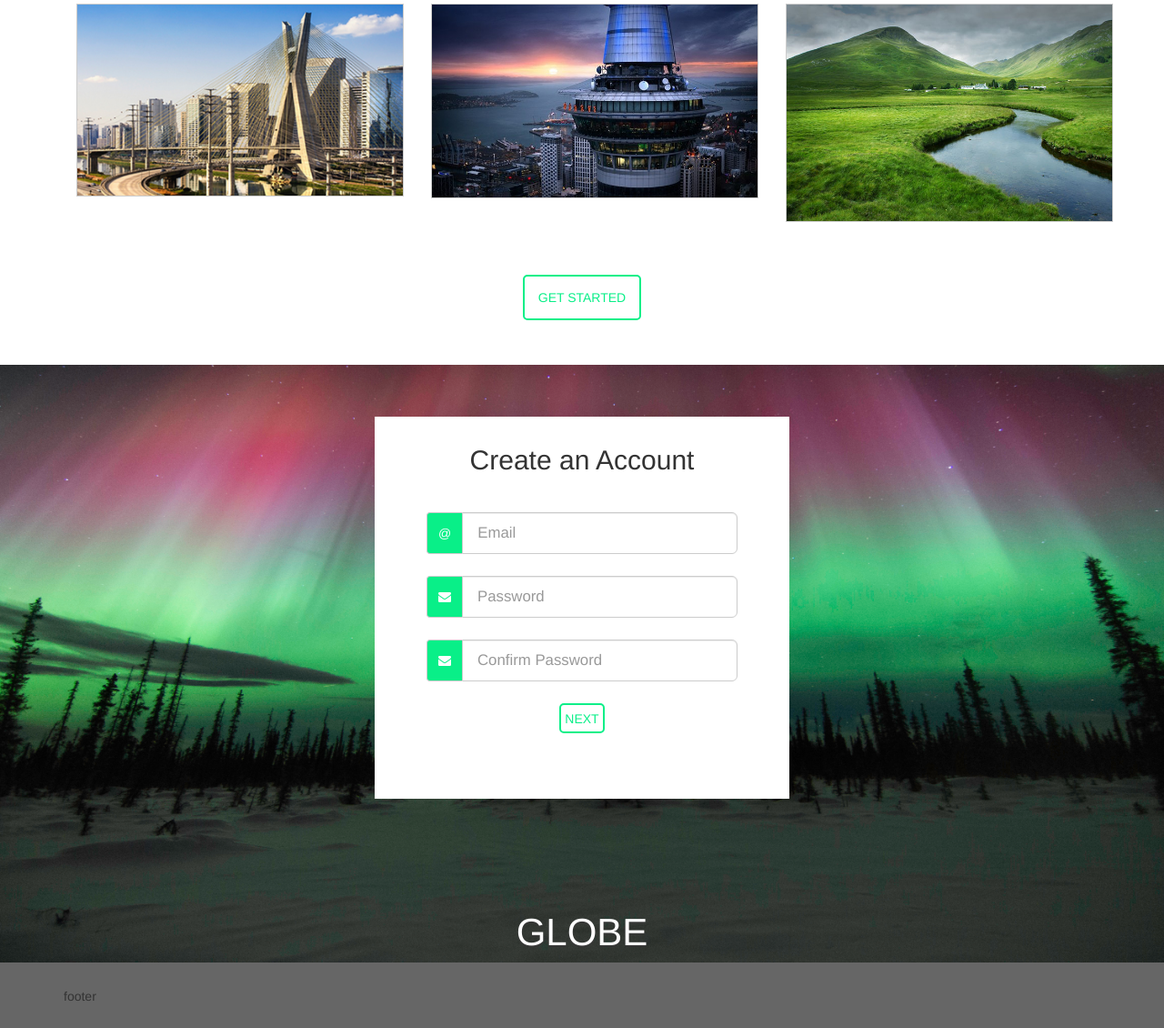
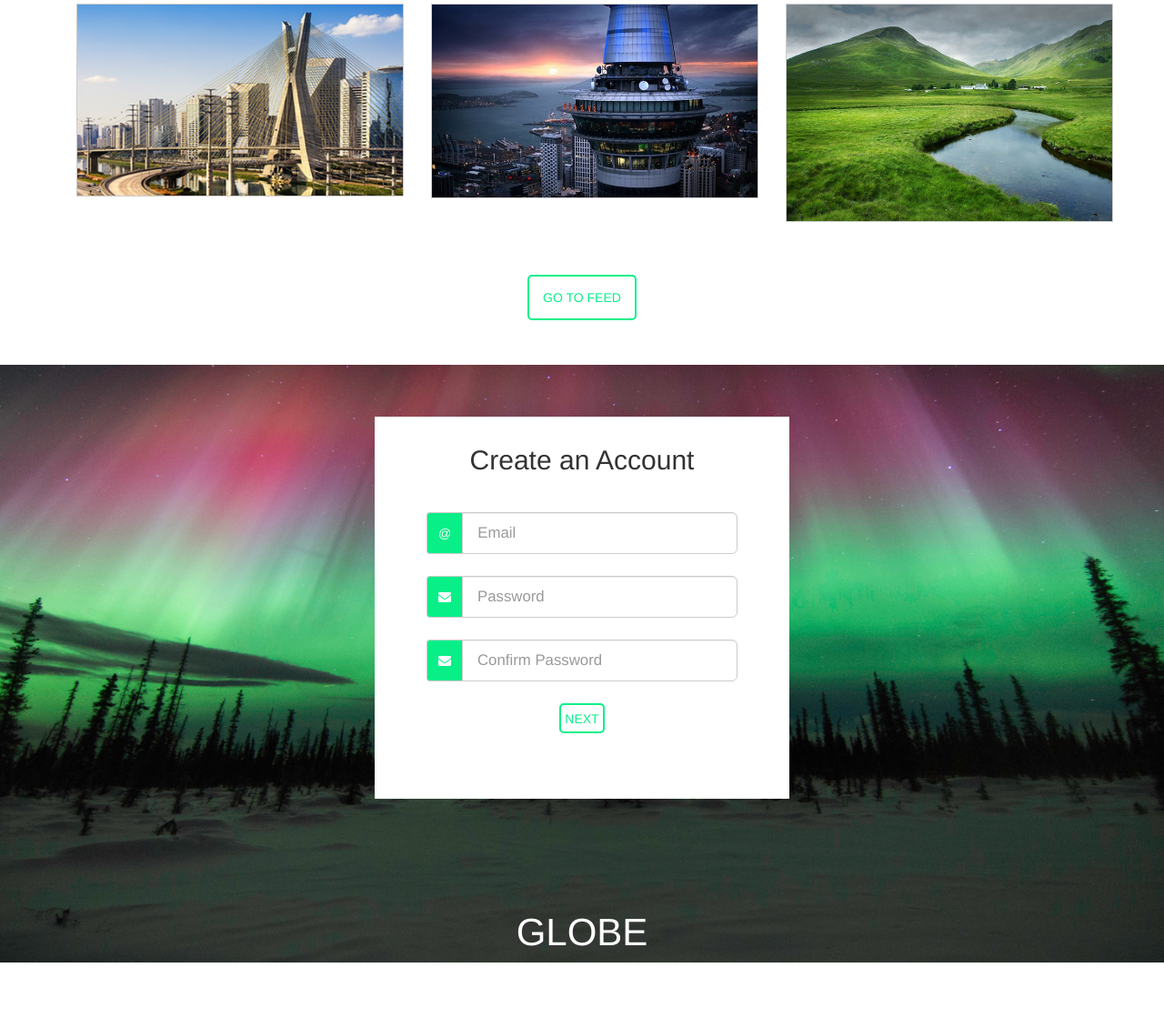
Before and after one commit to JoshIsReallyGoodAtGit/set09103_cw2, a Flask app: page / in a window 1280 px wide. Shown: the part 947-2077 px from the top of the page at 91% size. After the commit the page ends 2005 px from the top, so only its background shows below. Run offline with Flask 2, Linux system fonts and the light colour scheme; some libraries are stand-ins or nearby versions; some web fonts are replaced.

Commit message:
tidied up markup and added support for web fonts

```diff
--- a/templates/index.html
+++ b/templates/index.html
@@ -16,6 +16,8 @@
                 <!--remodal-->
         <link href="/static/css/remodal.css" rel="stylesheet">
       <link href="/static/css/remodal-default-theme.css" rel="stylesheet">
+        <link href="/static/fonts/Montserrat-Regular.otf" rel="application/font-sfnt">
+         <link href="/static/fonts/Montserrat-Light.otf" rel="application/font-sfnt">
   </head>
 <body>
       <div class="row"><!--NavBar-->
@@ -67,7 +69,7 @@
                         <img class="imgShowcase img-responsive" src="/static/img/showcase-3.jpg" alt="alt">
                   </div>
                   <div class="col-xs-12 text-center p-t-1">
-                        <a href="#0" class="page-scroll glbButton">Get Started</a>
+                        <a href="/feed/" class="page-scroll glbButton">Go To Feed</a>
                   </div>
             </div>
       </div>
@@ -100,12 +102,6 @@
       </div>
 </section>
 
-<div class="footer">
-      <div class="container">
-            footer
-      </div>
-</div>
-
 
 <div class="remodal" data-remodal-id="modal">
       <button data-remodal-action="close" class="remodal-close"></button>
```
